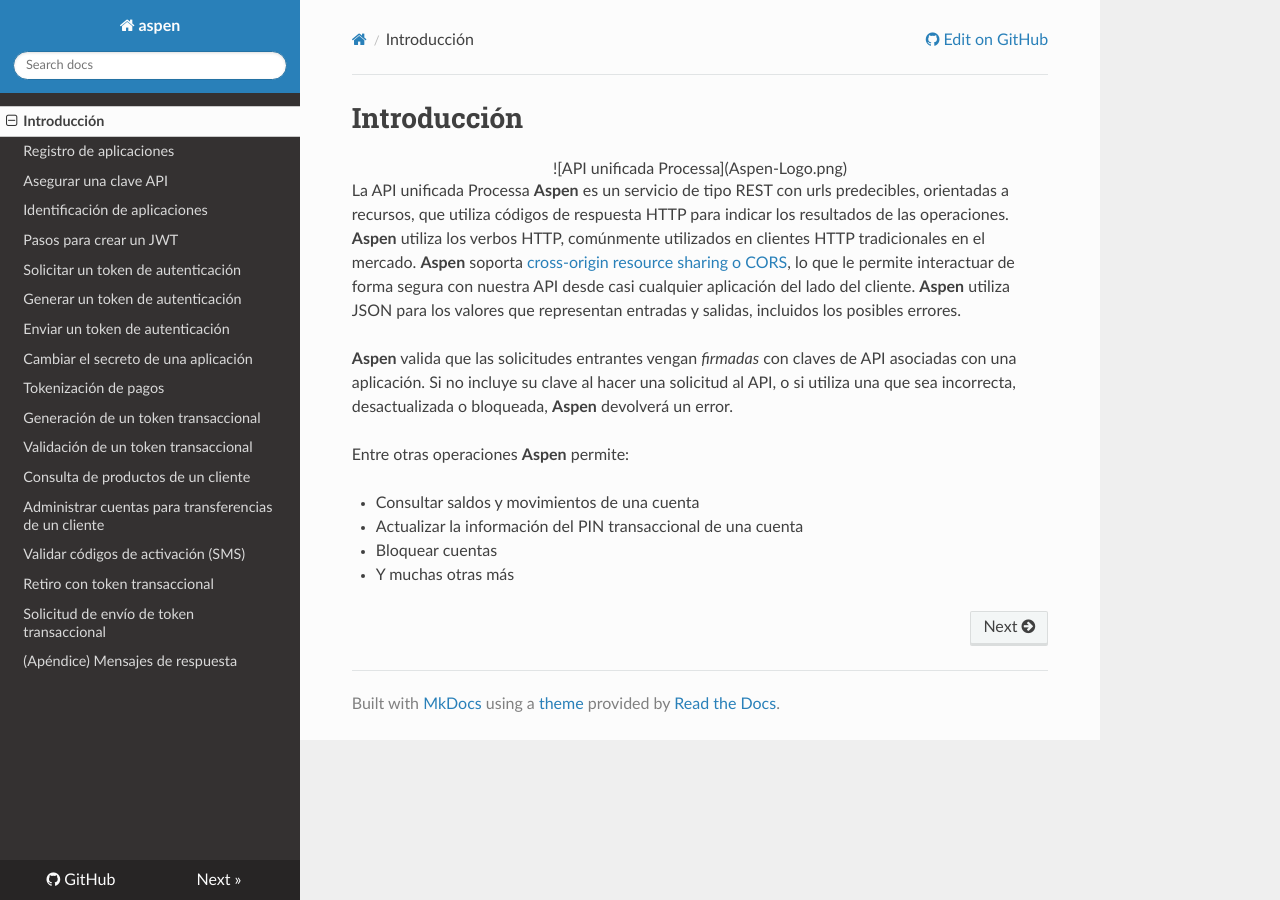
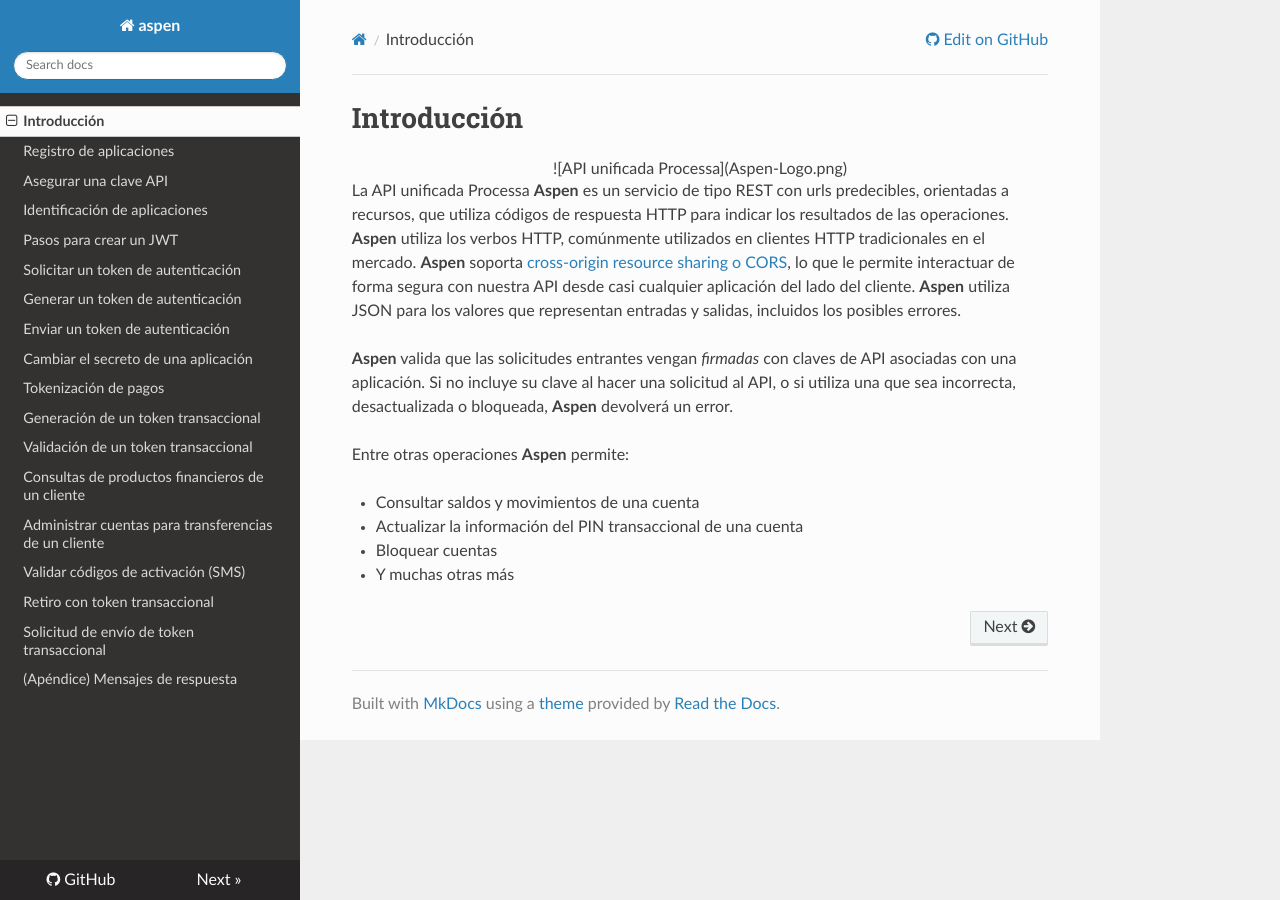
Before and after one commit to menchi2000/Aspen, an MkDocs documentation site: the page built from docs/index.md, in a window 1280 px wide. Built offline with MkDocs 1.6.1, drawn with Linux system fonts in a browser that asks for light colours; nearby versions of some CDN libraries; old or Windows-style settings are respelled for this version of MkDocs.

Commit message:
Update mkdocs.yml
Alvaro, por favor revisar el cambio en el nombre del menu, dado que es un poco confuso que se nombre varias consultas.

```diff
--- a/mkdocs.yml
+++ b/mkdocs.yml
@@ -15,7 +15,7 @@ pages:
 - Tokenización de pagos: Tokenization.md
 - Generación de un token transaccional: Generate-PaymentToken.md
 - Validación de un token transaccional: Redeem-PaymentToken.md
-- Consulta de productos de un cliente: Inquiries-CustomerAccounts.md
+- Consultas de productos financieros de un cliente: Inquiries-CustomerAccounts.md
 - Administrar cuentas para transferencias de un cliente: Admin-CustomerTransferAccounts.md
 - Validar códigos de activación (SMS): Management-ActivationCodes.md
 - Retiro con token transaccional: Perform-Withdrawal.md
```
